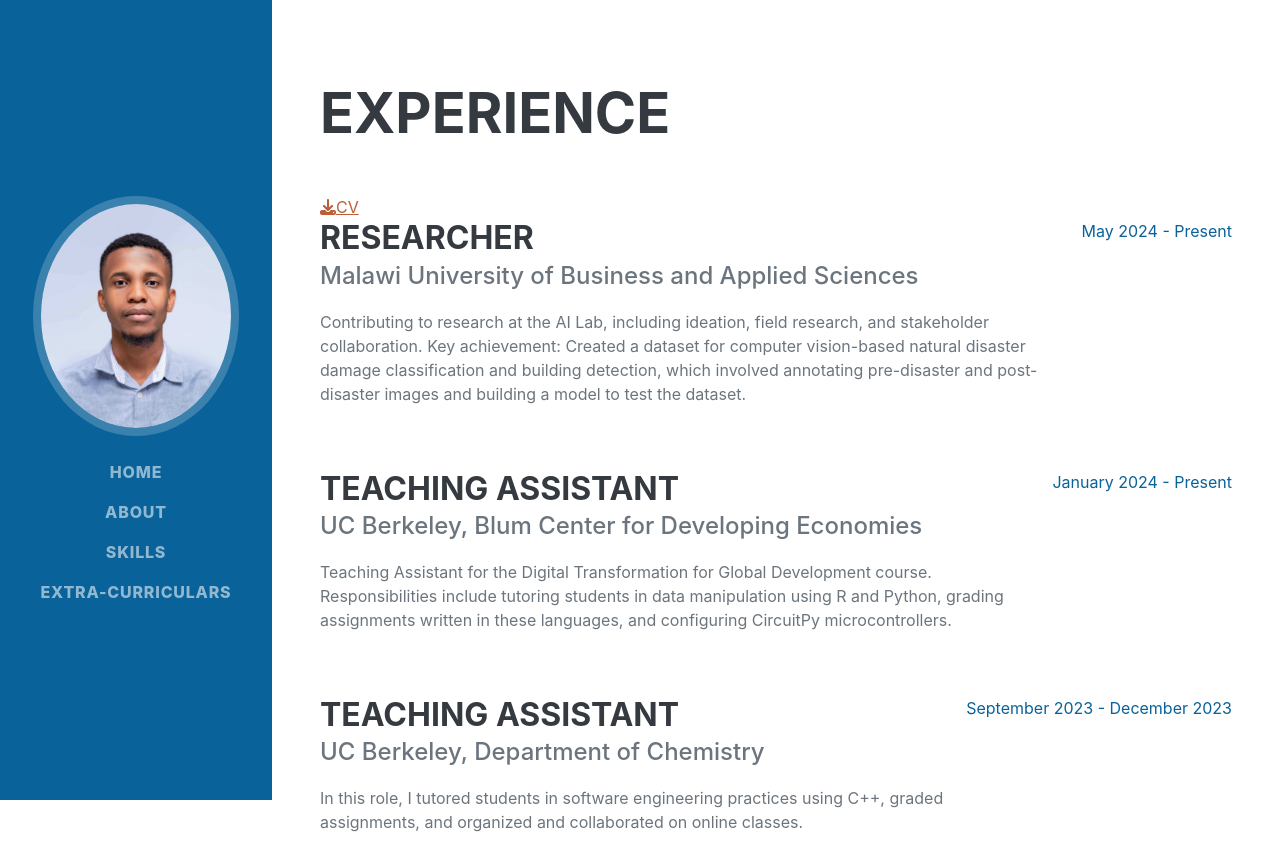
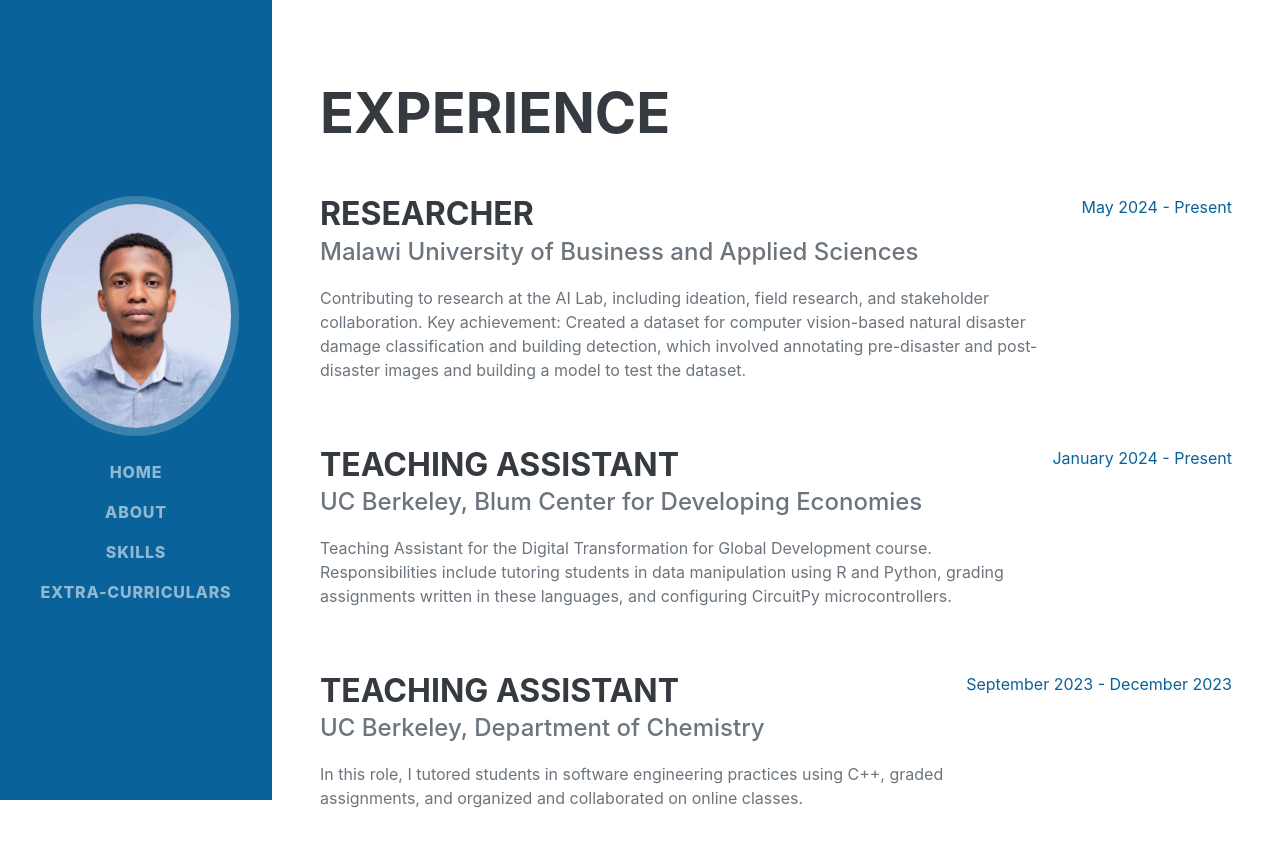
Before and after one commit to lewis-msasa/lewis-msasa.github.io, a website: page list.html in a window 1280 px wide. Shown: the top 853 px of the page. Drawn offline with nearby package versions, Linux system fonts and the light colour scheme; some icons are missing; a web font is replaced by a local one.

Commit message:
Update list.html

```diff
--- a/list.html
+++ b/list.html
@@ -41,7 +41,7 @@
 
                 <div class="resume-section-content" id="experience-content">
                     <h2 class="mb-5" id="experience-header">Experience</h2>
-                    <a href="Lewis Msasa Resume - Updated.docx.pdf" target="_blank" download><i class="fa fa-download"></i>CV</a>
+
 
 
                 </div>
```
